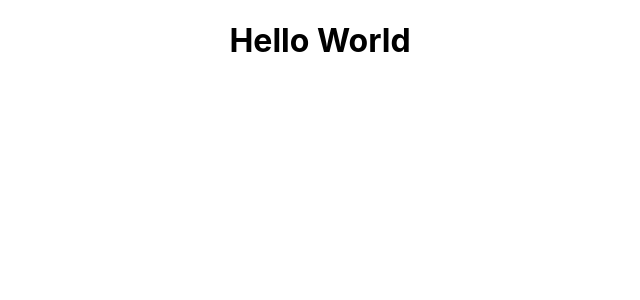
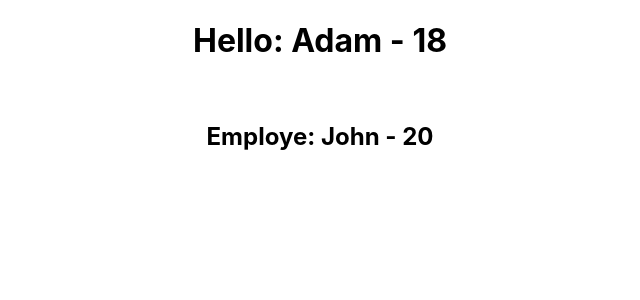
Before and after one commit to manngo2013/demo-first-project, a React (Create React App) app: page / in a window 1280 px wide. Shown: the top 300 px of the page, without its empty margins (320-960 px from the left). Built offline with nearby package versions, Linux system fonts and the light colour scheme.

Commit message:
Lecture 11: Rendering Elements

```diff
--- a/src/App.js
+++ b/src/App.js
@@ -1,9 +1,23 @@
 import './App.css';
 
 function App() {
+  const username = 'Adam';
+  const age = 18;
+
+  const employee = {
+    username: 'John',
+    age: 20,
+  };
+
   return (
     <div className="App">
-      <h1>Hello World</h1>
+      <h1>
+        Hello: {username} - {age}
+      </h1>
+      <br />
+      <h2>
+        Employe: {employee.username} - {employee.age}
+      </h2>
     </div>
   );
 }
```
